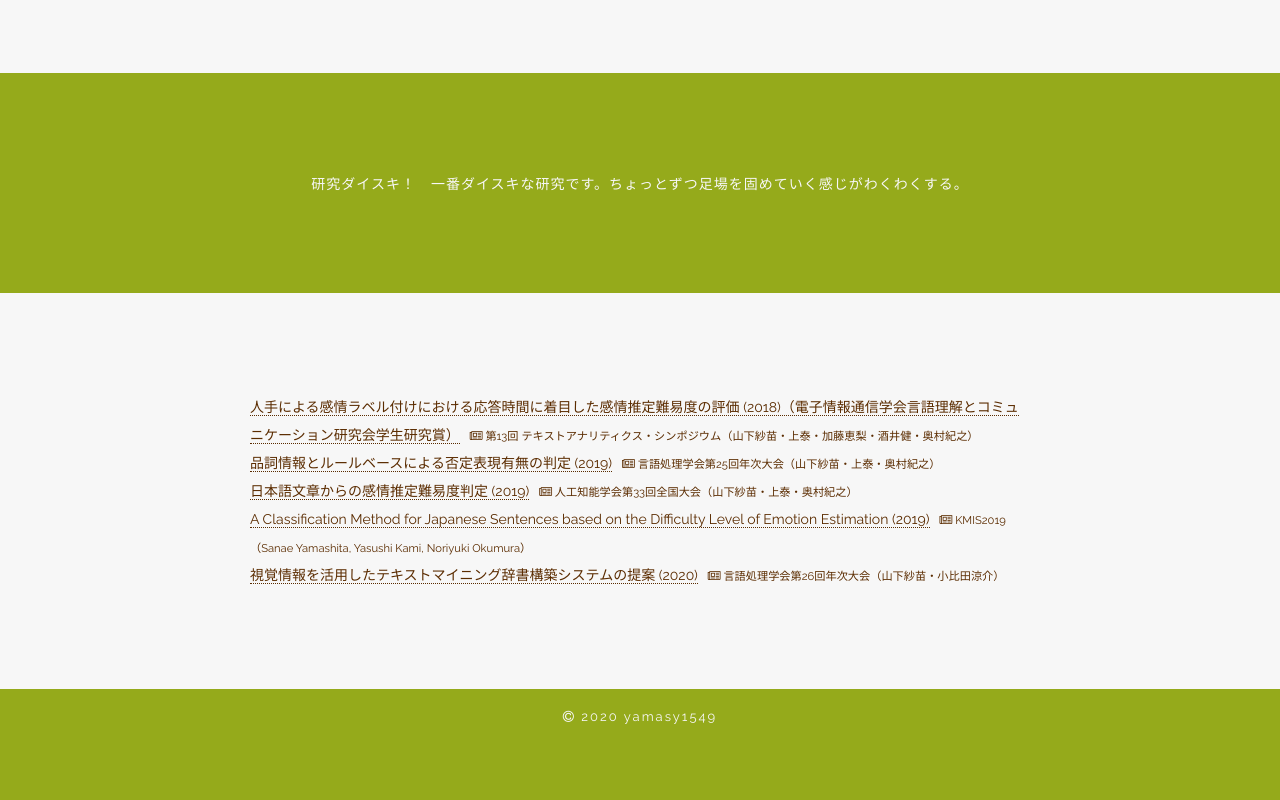
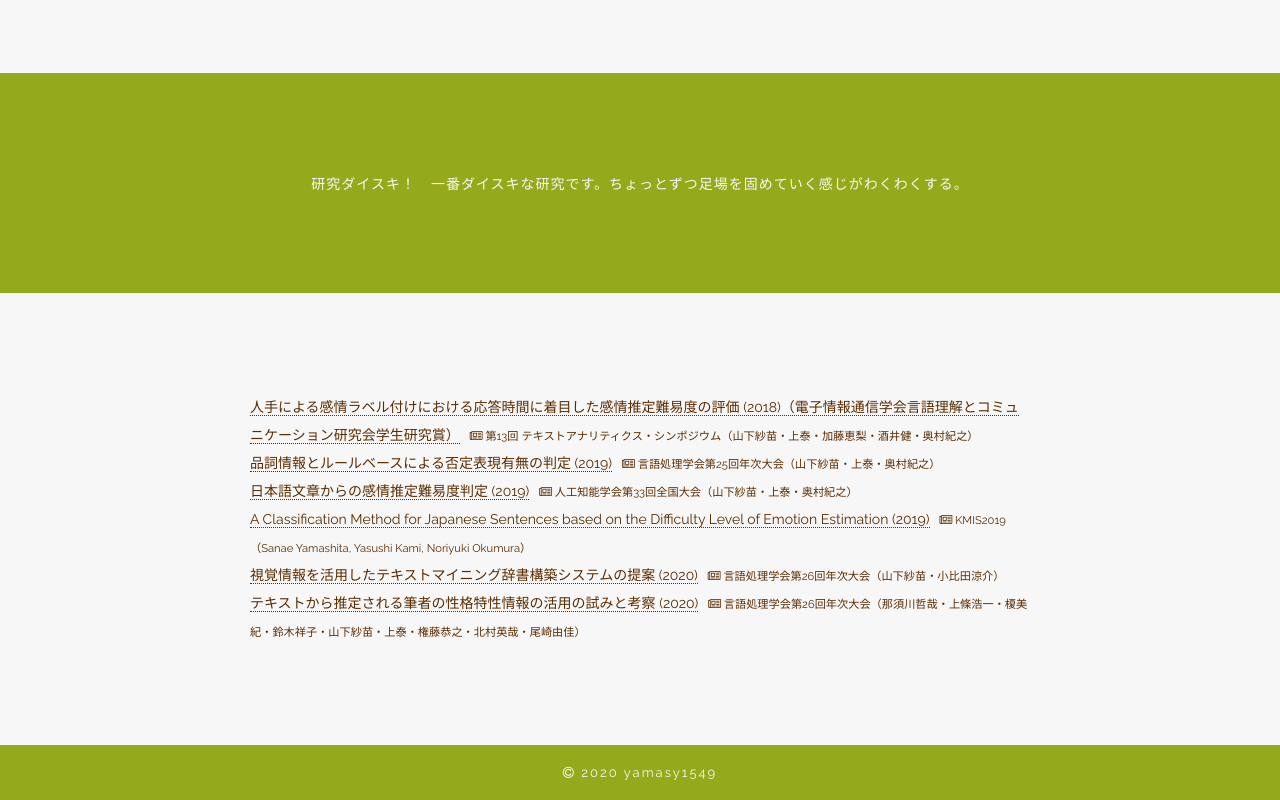
Before and after one commit to yamasy1549/yamasy1549.github.io, a React app: page / in a window 1280 px wide. Shown: the part 6867-7667 px from the top of the page. Before the commit the page ends 7611 px from the top, so only its background shows below. Built offline with nearby package versions, Linux system fonts and the light colour scheme.

Commit message:
研究ログ追加

```diff
--- a/src/components/Research.jsx
+++ b/src/components/Research.jsx
@@ -10,17 +10,25 @@ export default () => (
       <Interview media='第13回 テキストアナリティクス・シンポジウム（山下紗苗・上泰・加藤恵梨・酒井健・奥村紀之）' url='https://www.ieice.org/ken/paper/20180906i1G8/'>
         人手による感情ラベル付けにおける応答時間に着目した感情推定難易度の評価 (2018)（電子情報通信学会言語理解とコミュニケーション研究会学生研究賞）
       </Interview>
+
       <Interview media='言語処理学会第25回年次大会（山下紗苗・上泰・奥村紀之）' url='https://www.anlp.jp/proceedings/annual_meeting/2019/pdf_dir/P8-15.pdf'>
         品詞情報とルールベースによる否定表現有無の判定 (2019)
       </Interview>
+
       <Interview media='人工知能学会第33回全国大会（山下紗苗・上泰・奥村紀之）' url='https://www.jstage.jst.go.jp/article/pjsai/JSAI2019/0/JSAI2019_4M3J903/_pdf/-char/ja'>
         日本語文章からの感情推定難易度判定 (2019)
       </Interview>
+
       <Interview media='KMIS2019（Sanae Yamashita, Yasushi Kami, Noriyuki Okumura）' url='http://www.scitepress.org/DigitalLibrary/Link.aspx?doi=10.5220/0008366303830390'>
         A Classification Method for Japanese Sentences based on the Difficulty Level of Emotion Estimation (2019)
       </Interview>
+
       <Interview media='言語処理学会第26回年次大会（山下紗苗・小比田涼介）' url='https://www.anlp.jp/proceedings/annual_meeting/2020/pdf_dir/P4-2.pdf'>
         視覚情報を活用したテキストマイニング辞書構築システムの提案 (2020)
+      </Interview>
+
+      <Interview media='言語処理学会第26回年次大会（那須川哲哉・上條浩一・榎美紀・鈴木祥子・山下紗苗・上泰・権藤恭之・北村英哉・尾崎由佳）' url='https://www.anlp.jp/proceedings/annual_meeting/2020/pdf_dir/P6-32.pdf'>
+        テキストから推定される筆者の性格特性情報の活用の試みと考察 (2020)
       </Interview>
     </ul>
   </Section>
```
